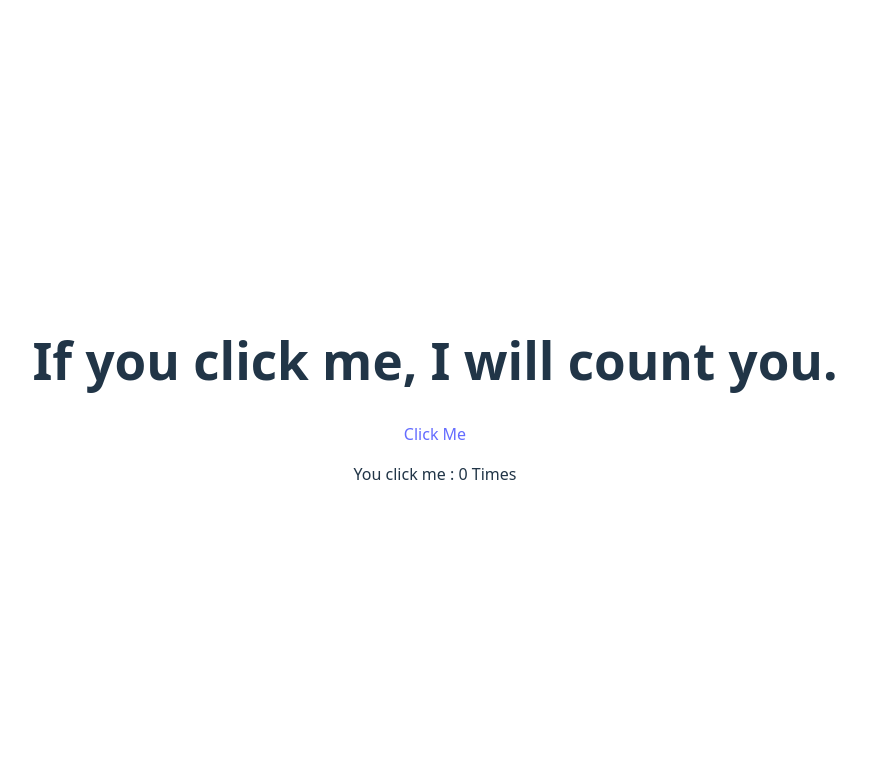
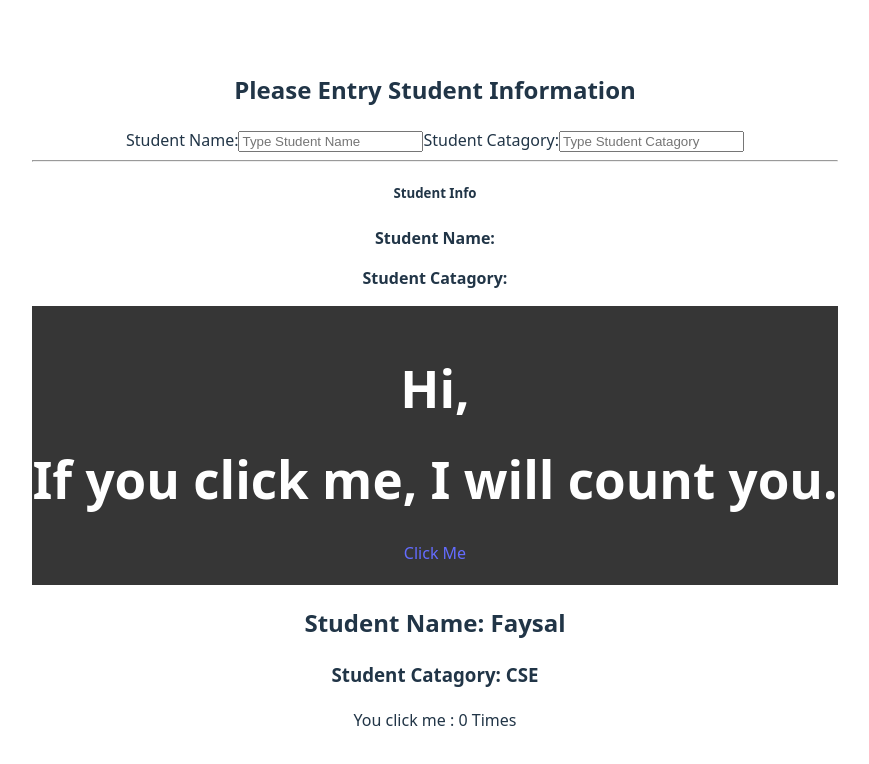
Before and after one commit to Faysal07/SchoolReact, a React (Vite) app: page / in a window 1280 px wide. Shown: the top 764 px of the page, without its empty margins (205-1074 px from the left). Built offline with nearby package versions, Linux system fonts and the light colour scheme.

Commit message:
student Info work

```diff
--- a/src/App.jsx
+++ b/src/App.jsx
@@ -2,14 +2,24 @@ import { useState } from 'react'
 import reactLogo from './assets/react.svg'
 import viteLogo from '/vite.svg'
 import './App.css'
+import Student from './components/Student'
+import StudentForm from './components/StudentForm'
 
 function App() {
   const [count, setCount] = useState(0)
 
   return (
     <>
-      <h1>If you click me, I will count you.</h1>
-      <a href="#" onClick={() => setCount(count+1)}>Click Me</a>
+      <h2>Please Entry Student Information</h2>
+      <StudentForm />
+
+      <div className="cardbox">
+        <h1>Hi, </h1>
+        <h1>If you click me, I will count you.</h1>
+        <a href="#" onClick={() => setCount(count+1)}>Click Me</a>
+      </div>
+
+      <Student name="Faysal" catagory="CSE" />
 
       <p>You click me :  {count} Times</p>
     </>
--- /dev/null
+++ b/src/components/Student.css
@@ -0,0 +1,6 @@
+.cardbox {
+    padding: 20px 0px;
+    background-color: #363636;
+    color: #ffffff;
+    margin: 15px 0px;
+}
--- /dev/null
+++ b/src/components/Student.jsx
@@ -0,0 +1,12 @@
+import './Student.css';
+
+function Student(props){
+    return(
+        <div>
+            <h2>Student Name: {props.name}</h2>
+            <h3>Student Catagory: {props.catagory}</h3>
+        </div>
+    );
+}
+
+export default Student;
--- /dev/null
+++ b/src/components/StudentForm.jsx
@@ -0,0 +1,21 @@
+import { useState } from "react";
+
+function StudentForm(){
+    const [name, setName] = useState('');
+    const [catagory, setCatagory] = useState('');
+    return(
+        <div>
+            <label>Student Name:</label>
+            <input type="text" name="" id="" placeholder="Type Student Name" onChange={(e) => setName(e.target.value)}/>
+            <label>Student Catagory:</label>
+            <input type="text" name="" id="" placeholder="Type Student Catagory" onChange={(e) => setCatagory(e.target.value)}/>
+            <hr>
+            </hr>
+            <h5>Student Info</h5>
+            <p><strong>Student Name:</strong>{name}</p>
+            <p><strong>Student Catagory:</strong>{catagory}</p>
+        </div>
+    );
+}
+
+export default StudentForm;
```
